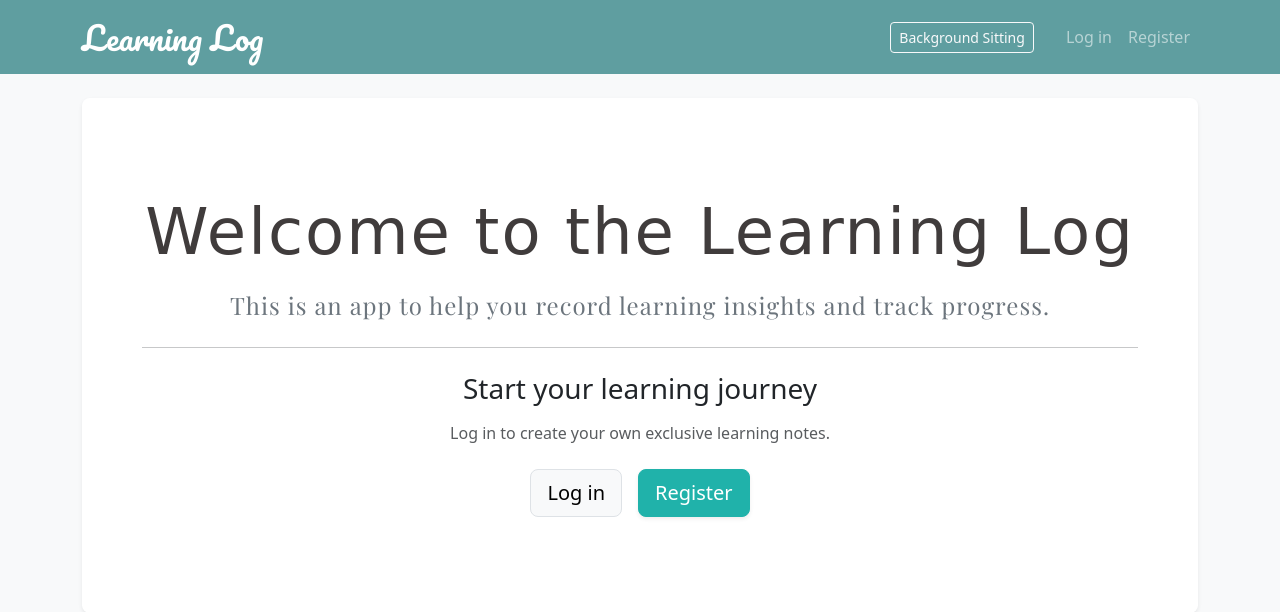
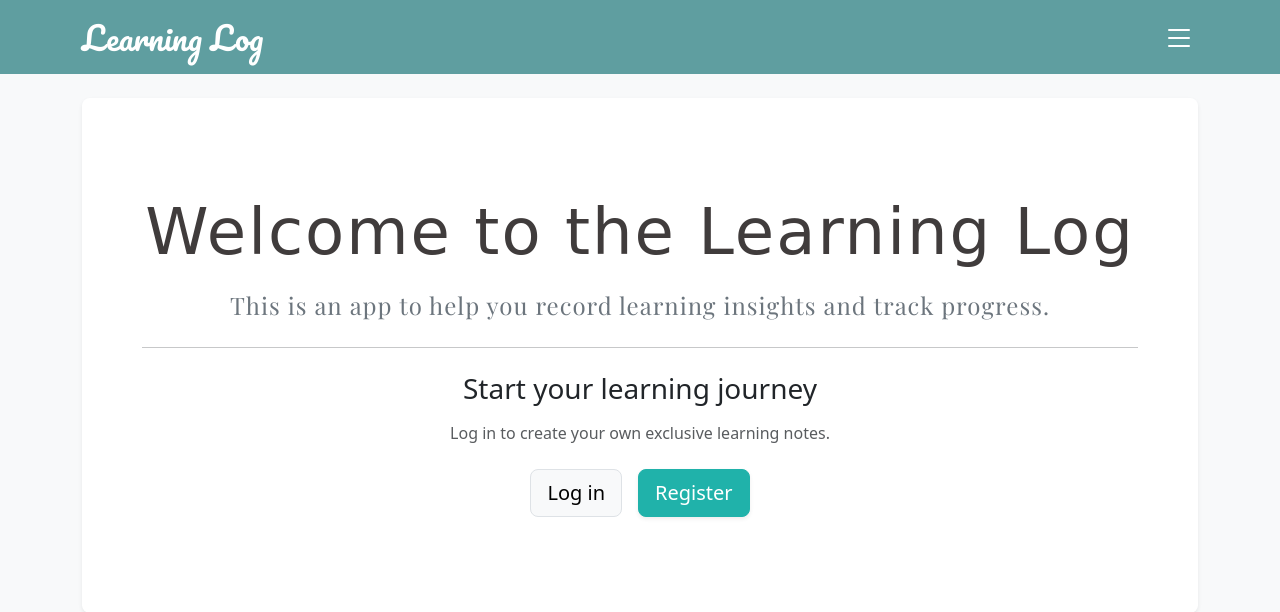
Before and after one commit to iseeyoudream07/DjangoProject_Learning, a Django app: page / in a window 1280 px wide. Shown: the top 612 px of the page. Run offline with Django 5.2, Linux system fonts and the light colour scheme; some libraries are stand-ins or nearby versions; some web fonts are replaced.

Commit message:
renew the base

```diff
--- a/templates/base.html
+++ b/templates/base.html
@@ -10,126 +10,16 @@
     <link href="https://fonts.googleapis.com/css2?family=Playfair+Display:ital,wght@0,400..900;1,400..900&display=swap" rel="stylesheet">
     <script src="https://cdn.jsdelivr.net/npm/bootstrap@5.3.0/dist/js/bootstrap.bundle.min.js"></script>
 </head>
+
 <body class="bg-light">
 
-    <nav class="navbar navbar-expand-lg navbar-dark mb-4" style="background-color: #5F9EA0;">
-        <div class="container">
-            <a class="navbar-brand" href="{% url 'learning_app:home' %}" style="font-family: 'Pacifico', cursive; font-size: 2.0rem;">
-                Learning Log
-            </a>
-
-            <ul class="navbar-nav ms-auto align-items-center">
-                <li class="nav-item me-4">
-                <button class="btn btn-outline-light btn-sm" data-bs-toggle="modal" data-bs-target="#themeModal">Background Sitting</button>
-                </li>
-                    {% if user.is_authenticated %}
-                        <li class="nav-item">
-                            <span class="navbar-text me-3">Hello, {{ user.username }}</span>
-                        </li>
-                        <li class="nav-item">
-                            <form method="post" action="{% url 'users:logout' %}">
-                                {% csrf_token %}
-                                <button class="btn btn-outline-danger btn-sm" type="submit">Log out</button>
-                            </form>
-                        </li>
-                    {% else %}
-                        <li class="nav-item">
-                            <a class="nav-link" href="{% url 'users:login' %}">Log in</a>
-                        </li>
-                        <li class="nav-item">
-                            <a class="nav-link" href="{% url 'users:register' %}">Register</a>
-                        </li>
-                    {% endif %}
-                </ul>
-        </div>
-    </nav>
+{% include 'includes/navbar.html' %}
 
     <main class="container">
         {% block content %}{% endblock content %}
     </main>
 
-<div id="site-background" style="position: fixed; top: 0; left: 0; width: 100vw; height: 100vh; z-index: -10; background-size: cover; background-position: center; background-color: #f8f9fa; transition: opacity 0.3s ease;"></div>
+{% include 'includes/theme_settings.html' %}
 
-    <div class="modal fade" id="themeModal" tabindex="-1" aria-labelledby="themeModalLabel" aria-hidden="true">
-      <div class="modal-dialog">
-        <div class="modal-content">
-          <div class="modal-header">
-            <h5 class="modal-title text-dark fw-bold" id="themeModalLabel">Personalize Background</h5>
-            <button type="button" class="btn-close" data-bs-dismiss="modal" aria-label="Close"></button>
-          </div>
-          <div class="modal-body text-dark">
-            <div class="mb-4">
-              <label for="bgImageInput" class="form-label fw-bold">1. Choose Local Image (选择本地图片)</label>
-              <input class="form-control" type="file" id="bgImageInput" accept="image/*">
-            </div>
-            <div class="mb-4">
-              <label for="bgOpacityRange" class="form-label fw-bold">2. Background Opacity (背景不透明度)</label>
-              <input type="range" class="form-range" id="bgOpacityRange" min="0" max="1" step="0.05" value="1">
-            </div>
-            <div class="text-end">
-                <button class="btn btn-outline-danger btn-sm" id="clearBgBtn">Clear Background</button>
-            </div>
-          </div>
-        </div>
-      </div>
-    </div>
-
-    <script>
-        document.addEventListener("DOMContentLoaded", function() {
-            const bgDiv = document.getElementById('site-background');
-            const fileInput = document.getElementById('bgImageInput');
-            const opacityInput = document.getElementById('bgOpacityRange');
-            const clearBtn = document.getElementById('clearBgBtn');
-
-            // 1. 页面加载时，读取浏览器缓存中保存的背景和透明度
-            const savedBg = localStorage.getItem('customBgImage');
-            const savedOpacity = localStorage.getItem('customBgOpacity');
-
-            if (savedBg) {
-                bgDiv.style.backgroundImage = `url(${savedBg})`;
-            }
-            if (savedOpacity !== null) {
-                opacityInput.value = savedOpacity;
-                bgDiv.style.opacity = savedOpacity;
-            }
-
-            // 2. 监听图片上传事件
-            fileInput.addEventListener('change', function(event) {
-                const file = event.target.files[0];
-                if (file) {
-                    const reader = new FileReader();
-                    reader.onload = function(e) {
-                        const imgData = String(e.target.result);
-                        bgDiv.style.backgroundImage = `url(${imgData})`;
-
-                        // 尝试将图片保存到本地缓存，如果图片太大(超过5MB)可能会报错
-                        try {
-                            localStorage.setItem('customBgImage', imgData);
-                        } catch (err) {
-                            console.warn("Image size exceeds the limit for cross-page persistence. Please use a compressed image.");
-                        }
-                    }
-                    reader.readAsDataURL(file); // 将图片转换为 Base64 数据流
-                }
-            });
-
-            // 3. 监听透明度滑块滑动事件
-            opacityInput.addEventListener('input', function(event) {
-                const val = event.target.value;
-                bgDiv.style.opacity = val;
-                localStorage.setItem('customBgOpacity', val);
-            });
-
-            // 4. 清除背景按钮逻辑
-            clearBtn.addEventListener('click', function() {
-                bgDiv.style.backgroundImage = 'none';
-                fileInput.value = '';
-                opacityInput.value = "1";
-                bgDiv.style.opacity = "1";
-                localStorage.removeItem('customBgImage');
-                localStorage.removeItem('customBgOpacity');
-            });
-        });
-    </script>
 </body>
 </html>
--- /dev/null
+++ b/templates/includes/navbar.html
@@ -0,0 +1,48 @@
+<nav class="navbar navbar-expand-lg navbar-dark mb-4" style="background-color: #5F9EA0;">
+            <div class="container">
+                <a class="navbar-brand" href="{% url 'learning_app:home' %}" style="font-family: 'Pacifico', cursive; font-size: 2.0rem;">
+                    Learning Log
+                </a>
+
+                <ul class="navbar-nav ms-auto align-items-center">
+
+                <li class="nav-item dropdown">
+                    <a class="nav-link text-light fs-5 hamburger-btn" href="#" id="navbarDropdown" role="button" data-bs-toggle="dropdown" aria-expanded="false">
+                        <div class="hamburger-icon">
+                            <span></span>
+                            <span></span>
+                            <span></span>
+                        </div>
+                    </a>
+
+                    <ul class="dropdown-menu dropdown-menu-end shadow border-0" aria-labelledby="navbarDropdown">
+
+                        {% if user.is_authenticated %}
+                            <li><span class="dropdown-item-text text-muted small">Hello, <br><b>{{ user.username }}</b></span></li>
+                            <li><hr class="dropdown-divider"></li>
+                        {% endif %}
+
+                        <li>
+                            <button class="dropdown-item py-2" data-bs-toggle="modal" data-bs-target="#themeModal">
+                                🖼️ Background Settings
+                            </button>
+                        </li>
+
+                        <li><hr class="dropdown-divider"></li>
+
+                        {% if user.is_authenticated %}
+                            <li>
+                                <form method="post" action="{% url 'users:logout' %}" class="m-0 p-0">
+                                    {% csrf_token %}
+                                    <button class="dropdown-item py-2 text-danger fw-bold" type="submit">🚪 Log Out</button>
+                                </form>
+                            </li>
+                        {% else %}
+                            <li><a class="dropdown-item py-2" href="{% url 'users:login' %}">🔑 Log in</a></li>
+                            <li><a class="dropdown-item py-2" href="{% url 'users:register' %}">📝 Register</a></li>
+                        {% endif %}
+                    </ul>
+                </li>
+            </ul>
+            </div>
+    </nav>
--- /dev/null
+++ b/templates/includes/theme_settings.html
@@ -0,0 +1,133 @@
+<div id="site-background" style="position: fixed; top: 0; left: 0; width: 100vw; height: 100vh; z-index: -10; background-size: cover; background-position: center; background-color: #f8f9fa; transition: opacity 0.3s ease;"></div>
+
+    <div class="modal fade" id="themeModal" tabindex="-1" aria-labelledby="themeModalLabel" aria-hidden="true">
+      <div class="modal-dialog">
+        <div class="modal-content">
+          <div class="modal-header">
+            <h5 class="modal-title text-dark fw-bold" id="themeModalLabel">Personalize Background</h5>
+            <button type="button" class="btn-close" data-bs-dismiss="modal" aria-label="Close"></button>
+          </div>
+          <div class="modal-body text-dark">
+            <div class="mb-4">
+              <label for="bgImageInput" class="form-label fw-bold">1. Choose Local Image</label>
+              <input class="form-control" type="file" id="bgImageInput" accept="image/*">
+            </div>
+            <div class="mb-4">
+              <label for="bgOpacityRange" class="form-label fw-bold">2. Background Opacity</label>
+              <input type="range" class="form-range" id="bgOpacityRange" min="0" max="1" step="0.05" value="1">
+            </div>
+            <div class="text-end">
+                <button class="btn btn-outline-danger btn-sm" id="clearBgBtn">Clear Background</button>
+            </div>
+          </div>
+        </div>
+      </div>
+    </div>
+
+    <script>
+        document.addEventListener("DOMContentLoaded", function() {
+            const bgDiv = document.getElementById('site-background');
+            const fileInput = document.getElementById('bgImageInput');
+            const opacityInput = document.getElementById('bgOpacityRange');
+            const clearBtn = document.getElementById('clearBgBtn');
+
+            // 1. 页面加载时，读取浏览器缓存中保存的背景和透明度
+            const savedBg = localStorage.getItem('customBgImage');
+            const savedOpacity = localStorage.getItem('customBgOpacity');
+
+            if (savedBg) {
+                bgDiv.style.backgroundImage = `url(${savedBg})`;
+            }
+            if (savedOpacity !== null) {
+                opacityInput.value = savedOpacity;
+                bgDiv.style.opacity = savedOpacity;
+            }
+
+            // 2. 监听图片上传事件
+            fileInput.addEventListener('change', function(event) {
+                const file = event.target.files[0];
+                if (file) {
+                    const reader = new FileReader();
+                    reader.onload = function(e) {
+                        const imgData = String(e.target.result);
+                        bgDiv.style.backgroundImage = `url(${imgData})`;
+
+                        // 尝试将图片保存到本地缓存，如果图片太大(超过5MB)可能会报错
+                        try {
+                            localStorage.setItem('customBgImage', imgData);
+                        } catch (err) {
+                            console.warn("Image size exceeds the limit for cross-page persistence. Please use a compressed image.");
+                        }
+                    }
+                    reader.readAsDataURL(file); // 将图片转换为 Base64 数据流
+                }
+            });
+
+            // 3. 监听透明度滑块滑动事件
+            opacityInput.addEventListener('input', function(event) {
+                const val = event.target.value;
+                bgDiv.style.opacity = val;
+                localStorage.setItem('customBgOpacity', val);
+            });
+
+            // 4. 清除背景按钮逻辑
+            clearBtn.addEventListener('click', function() {
+                bgDiv.style.backgroundImage = 'none';
+                fileInput.value = '';
+                opacityInput.value = "1";
+                bgDiv.style.opacity = "1";
+                localStorage.removeItem('customBgImage');
+                localStorage.removeItem('customBgOpacity');
+            });
+        });
+    </script>
+
+<style>
+    /* ================= 汉堡菜单动画样式 ================= */
+
+    /* 1. 图标容器的大小和定位 */
+    .hamburger-icon {
+        width: 22px;
+        height: 16px;
+        position: relative;
+        display: inline-block;
+        vertical-align: middle;
+        margin-top: -4px; /* 微调垂直居中 */
+    }
+
+    /* 2. 画出三条白色的横线 */
+    .hamburger-icon span {
+        display: block;
+        position: absolute;
+        height: 2px;
+        width: 100%;
+        background-color: white; /* 横线的颜色 */
+        border-radius: 2px;
+        /* 核心动画：让所有的位置、透明度和旋转变化都在 0.3 秒内平滑完成 */
+        transition: all 0.3s ease-in-out;
+    }
+
+    /* 3. 设置三条线的初始垂直位置 */
+    .hamburger-icon span:nth-child(1) { top: 0; }
+    .hamburger-icon span:nth-child(2) { top: 8px; }
+    .hamburger-icon span:nth-child(3) { top: 16px; }
+
+    /* 4. 动画触发：当 Bootstrap 将 aria-expanded 变为 true (菜单展开) 时 */
+
+    /* 第一条线：向下移动并顺时针旋转 45 度 */
+    .hamburger-btn[aria-expanded="true"] .hamburger-icon span:nth-child(1) {
+        top: 8px;
+        transform: rotate(45deg);
+    }
+
+    /* 第二条线：中间的线直接透明隐藏 */
+    .hamburger-btn[aria-expanded="true"] .hamburger-icon span:nth-child(2) {
+        opacity: 0;
+    }
+
+    /* 第三条线：向上移动并逆时针旋转 45 度 */
+    .hamburger-btn[aria-expanded="true"] .hamburger-icon span:nth-child(3) {
+        top: 8px;
+        transform: rotate(-45deg);
+    }
+</style>
```
